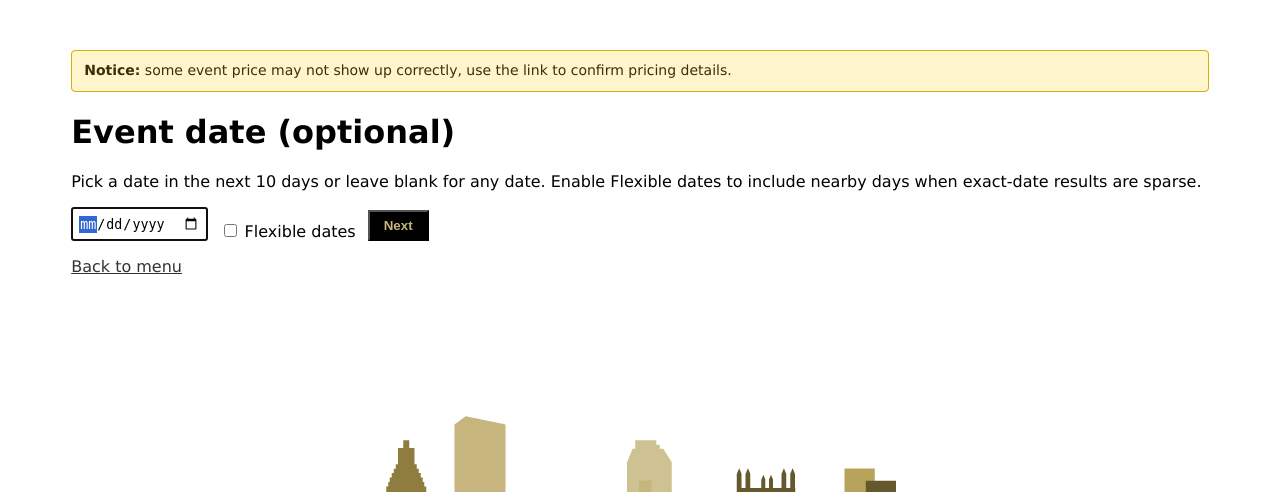
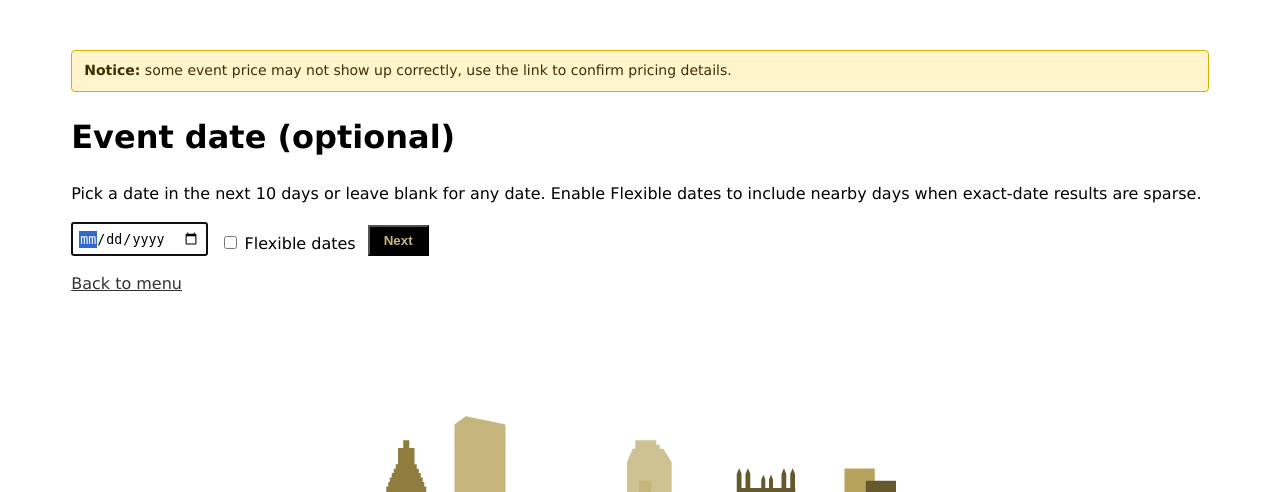
Before and after one commit to widjqoidj/95888-Final_Project-Lime_Team, a Flask app: page /wizard/date in a window 1280 px wide. Shown: the top 492 px of the page. Run offline with Flask 3, Linux system fonts and the light colour scheme.

Commit message:
Font spacing and link button

```diff
--- a/static/style.css
+++ b/static/style.css
@@ -12,7 +12,8 @@
         max-width: 90%;
         margin: 0 auto 0;
         font-family: Verdana, sans-serif;
-        font-size: 16px;
+        font-size: 1rem;
+        line-height: 1.5;
     }
     form {
         display: flex;
@@ -22,12 +23,12 @@
     }
     label {
         display: block;
-        font-size: 16px;
+        font-size: 1rem;
     }
     input {
         padding: 6px;
     }
-    button {
+    button, .button {
         padding: 6px 14px;
         cursor: pointer;
         background: #000;
```
